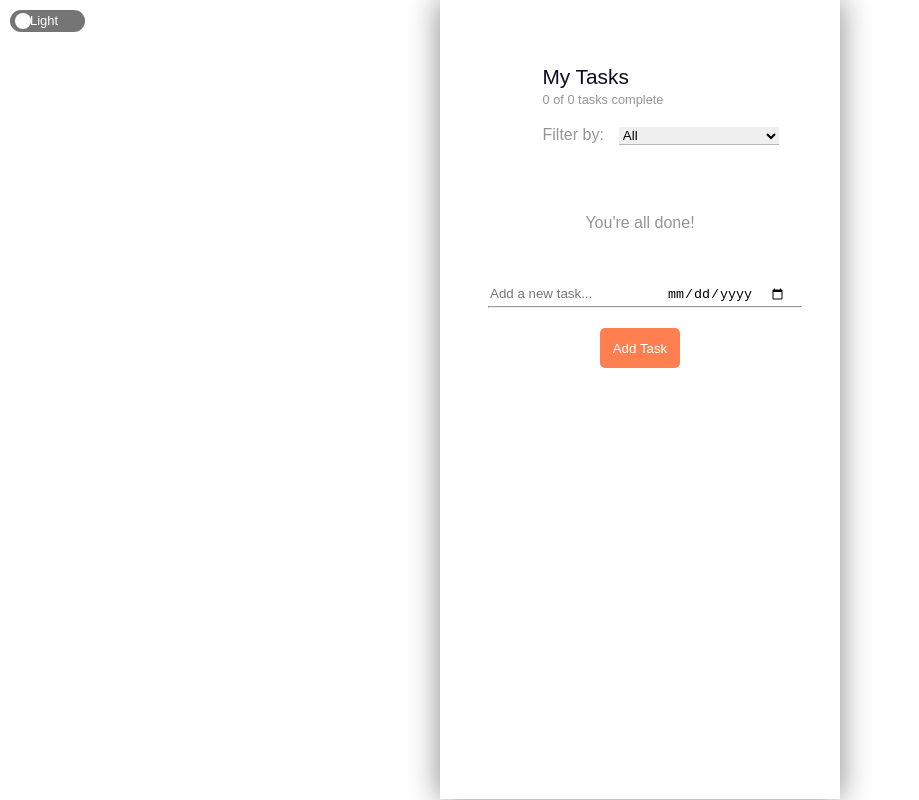
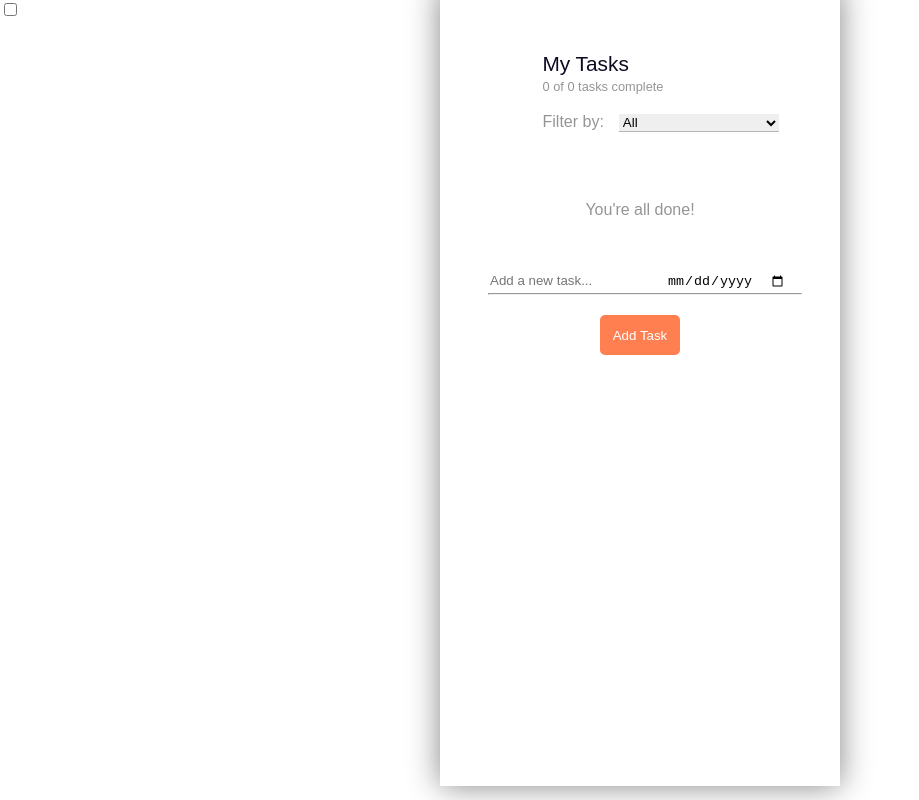
Before and after one commit to c0descrub/task-app, a React (Create React App) app: page / in a window 1280 px wide. Shown: the whole page, without its empty margins (0-919 px from the left). Built offline with nearby package versions, Linux system fonts and the light colour scheme.

Commit message:
Losing sanity

```diff
--- a/src/App.js
+++ b/src/App.js
@@ -38,7 +38,7 @@ const filterHandler = () => {
     let counter = 0;
     for ( let i = 0; i < tasks.length; i++ ) {
       if(tasks[i].completed === true) counter++;
-    } return(<p class="task-count">{counter} of {tasks.length} {tasks.length === 1 ? 'task' : 'tasks'} complete</p>)
+    } return(<p className="task-count">{counter} of {tasks.length} {tasks.length === 1 ? 'task' : 'tasks'} complete</p>)
 
   }
 
@@ -60,11 +60,10 @@ const filterHandler = () => {
   )
 }
 
-
 // useEffect stuff
 useEffect(() => {
   filterHandler()
-},[tasks,status])
+})
 
 useEffect(() => {
   const localData = localStorage.getItem('Task List')
@@ -85,7 +84,7 @@ useEffect(() => {
     <Toggle/>
     <div className="container">
       <Header setStatus={setStatus} TaskCount={TaskCount}/>
-      {tasks.length > 0 ? <Tasks setTasks={setTasks} tasks={tasks} deleteTask={deleteTask} completeTask={completeTask} filteredTasks={filteredTasks}/> :<div class="no-tasks">You're all done!</div>}
+      {tasks.length > 0 ? <Tasks setTasks={setTasks} tasks={tasks} deleteTask={deleteTask} completeTask={completeTask} filteredTasks={filteredTasks}/> :<div className="no-tasks">You're all done!</div>}
       <UserControls onAdd={addTask} setTasks={setTasks}/>
     </div>
   </>
--- a/src/components/Toggle.js
+++ b/src/components/Toggle.js
@@ -1,49 +1,8 @@
 const Toggle = () => {
-
-    const body = document.body
-    const slider = document.getElementById('slider')
-    const lightTheme = "light"
-    const darkTheme = "dark"
-    let theme;
-
-    if(localStorage) {
-        theme = localStorage.getItem("theme")
-    }
-
-    if (theme === lightTheme || theme === darkTheme) {
-        body.classList.add(theme)
-
-    } else {
-        body.classList.add(lightTheme)
-
-
-    }
-
-    const switchTheme = (e) => {
-        if(theme === darkTheme){
-            body.classList.replace(darkTheme, lightTheme)
-            slider.classList.replace(darkTheme, lightTheme)
-            slider.innerHTML = "Light"
-            localStorage.setItem('theme', "light")
-            theme = lightTheme
-
-        } else {
-            body.classList.replace(lightTheme, darkTheme)
-            slider.classList.replace(lightTheme, darkTheme)
-            slider.innerHTML = "Dark"
-            localStorage.setItem('theme', "dark")
-            theme = darkTheme
-
-        }
-    }
-
     return (
         <label className="switch">
-            <input
-            type="checkbox"
-            onClick = {(e) => switchTheme(e)}
-            />
-            <span id="slider" className={`slider round ${theme === lightTheme ? "light" : "dark"}`}> Light </span>
+            <input type="checkbox" id = "checkbox"/>
+            <span id="slider"></span>
         </label>
     )
 }
--- a/src/index.css
+++ b/src/index.css
@@ -231,84 +231,6 @@ hr {
 	opacity: 0;
 }
 
-.switch {
-	position: relative;
-	margin-top: 10px;
-	margin-left: 10px;
-	display: inline-block;
-	width: 75px;
-	height: 22px;
-}
-
-.switch input {
-	opacity: 0;
-	width: 0;
-	height: 0;
-}
-.slider {
-	position: absolute;
-	cursor: pointer;
-	top: 0;
-	left: 0;
-	right: 0;
-	bottom: 0;
-	background-color: rgb(117, 117, 117);
-	-webkit-transition: .4s;
-	transition: .4s;
-}
-.slider:before {
-	position: absolute;
-	content: "";
-	height: 16px;
-	width: 16px;
-	left: 5px;
-	bottom: 3px;
-	background-color: white;
-	-webkit-transition: .4s;
-	transition: .4s;
-}
-
-input:checked + .slider:before {
-	-webkit-transform: translateX(50px);
-	-ms-transform: translateX(50px);
-	transform: translateX(50px);
-}
-
-.slider.round {
-	border-radius: 34px;
-}
-
-.slider.round:before {
-	border-radius: 50%;
-}
-
-.slider.round.light, .slider.round.dark {
-	padding-top: 4px;
-	font-size: 13px;
-	color: white;
-
-}
-
-.slider.round.light {
-	padding-left: 30px;
-}
-
-.slider.round.dark {
-	padding-left: 20px;
-
-}
-
-input:checked + .slider.dark {
-	background-color: #041c31;
-	box-shadow: 0 0px 5px rgb(209, 219, 153);
-
-}
-
-input:focus + .slider.dark {
-	box-shadow: 0 0 1px #041c31;
-	box-shadow: 0 0px 5px rgb(209, 219, 153);
-}
-
 /* darkmode */
 
 body.dark {
@@ -347,3 +269,7 @@ body.dark .user-controls__date {
 body.dark ::-webkit-calendar-picker-indicator {
     filter: invert(1);
 }
+
+.clicked {
+	padding: 30px;
+}
```
